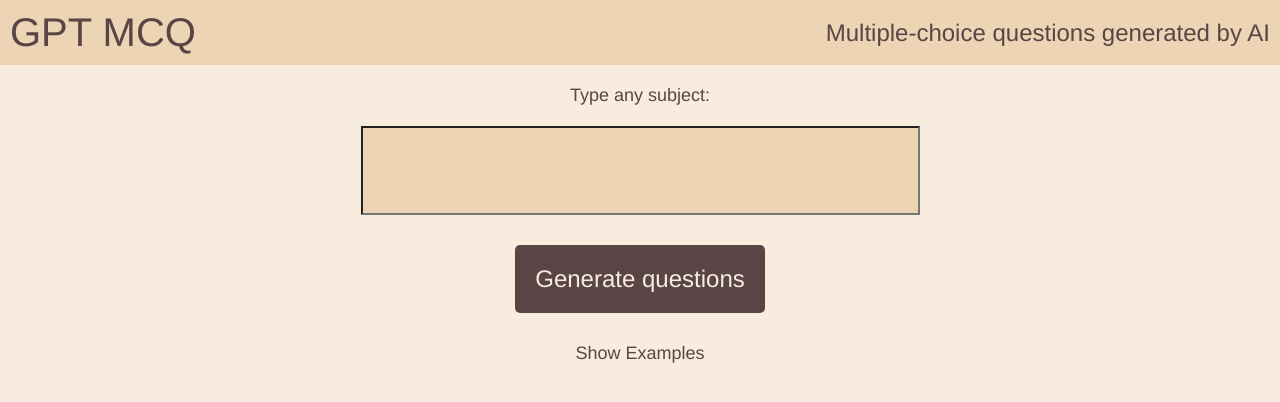
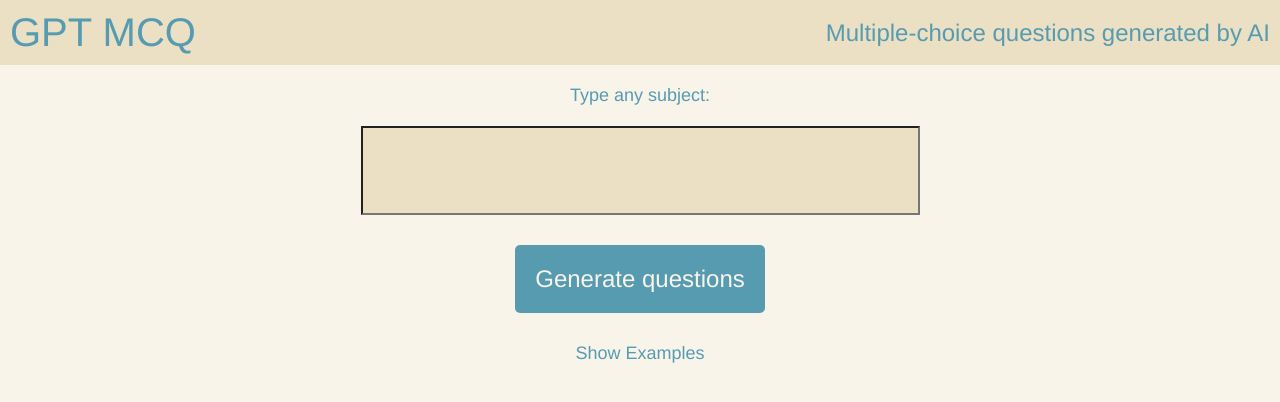
Before and after one commit to sivakar12/gpt-mcq, a Next.js app: page / in a window 1280 px wide. Shown: the top 402 px of the page. Built offline with nearby package versions, Linux system fonts and the light colour scheme.

Commit message:
Change light mode theme

```diff
--- a/styles/theme.ts
+++ b/styles/theme.ts
@@ -10,9 +10,9 @@ type ColorPalette = {
 }
 
 export const colorPalette: ColorPalette = {
-    background: '#F7ECDE',
-    text: '#594545',
-    accent: '#2B3D41',
+    background: '#F8F4EA',
+    text: '#579BB1',
+    accent: '#FD8A8A',
     answerError: '#FF597B',
     answerSuccess: '#88A47C'
 }
```
